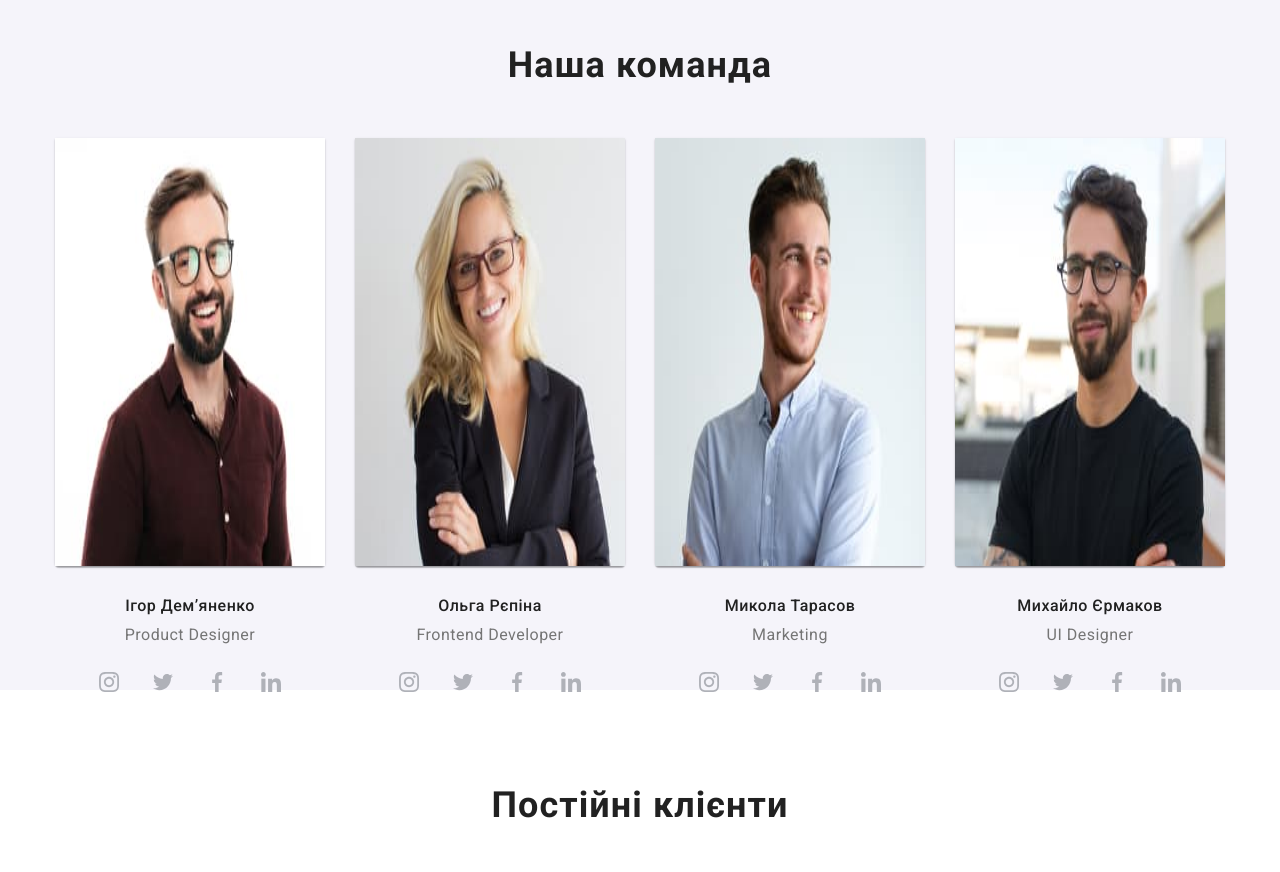
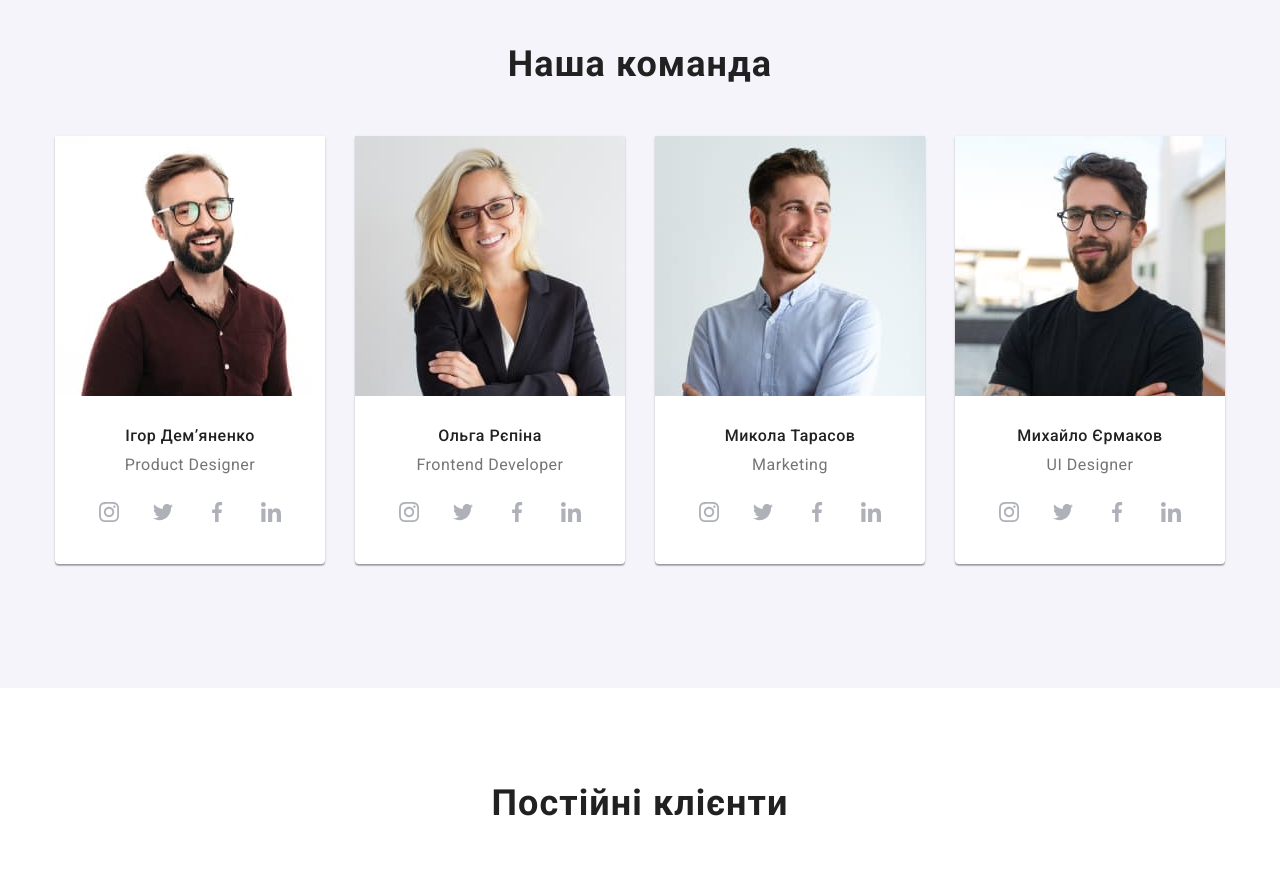
Before and after one commit to attygoit/goit-markup-hw-08, a plain HTML site: page index.html in a window 1280 px wide. Shown: the part 1680-2552 px from the top of the page. Drawn offline with nearby package versions, Linux system fonts and the light colour scheme.

Commit message:
HW-08-VI

```diff
--- a/sass/base/_common.scss
+++ b/sass/base/_common.scss
@@ -7,8 +7,6 @@ body {
 
 img {
   display: block;
-  height: auto;
-  max-width: 100;
 
   }
 
--- a/sass/layouts/_team.scss
+++ b/sass/layouts/_team.scss
@@ -38,7 +38,7 @@
 
 .team__img {
     width: 100%;
-    min-height: 100%;
+    height: auto;
     margin: 0;
 }
 
```
Also changed, not shown: css/main.css, css/main.min.css, 2 other files.
